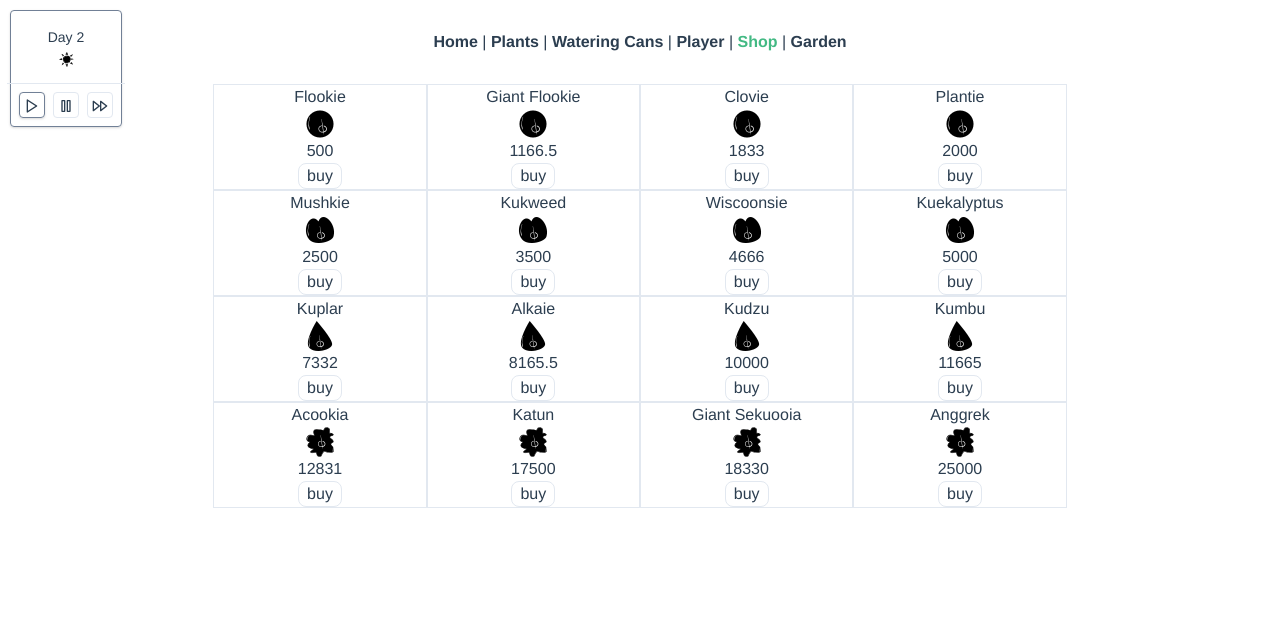
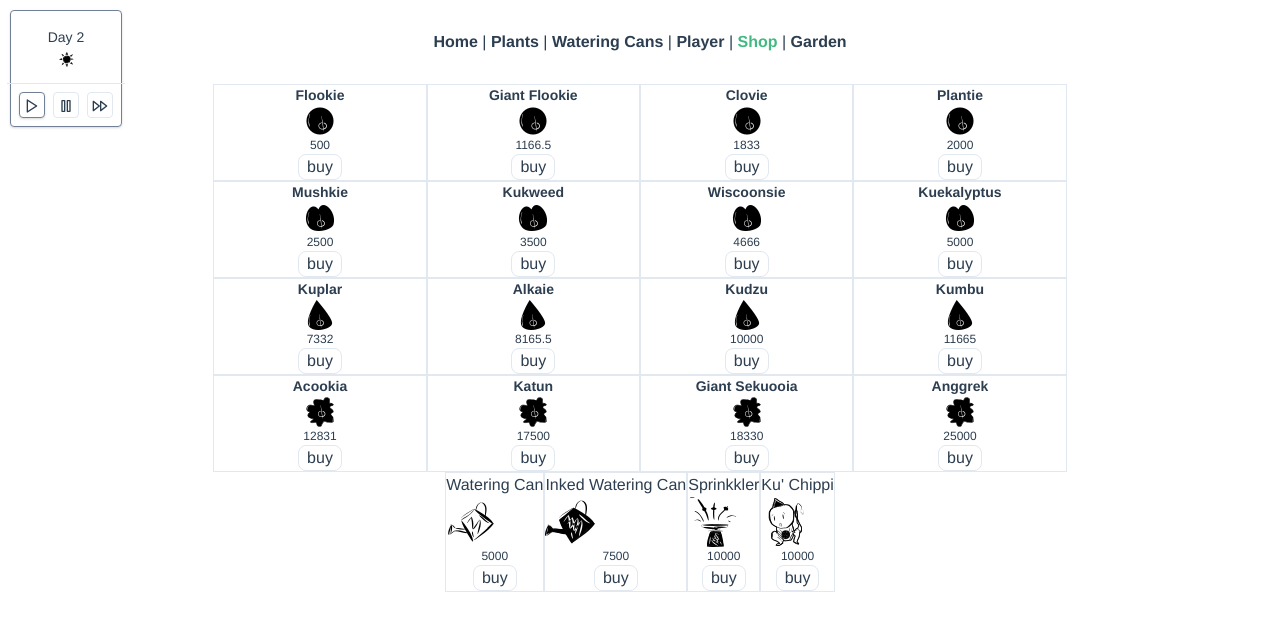
Before and after one commit to farishan/inkk-garden, a Vue app: page /#/shop in a window 1280 px wide. Shown: the top 630 px of the page. Built offline with nearby package versions, Linux system fonts and the light colour scheme.

Commit message:
Add other items UI to shop

```diff
--- a/src/assets/watering-cans.json
+++ b/src/assets/watering-cans.json
@@ -4,13 +4,15 @@
     "name": "Watering Can",
     "water": 1,
     "capacity": 1,
-    "image": "watering_can.png"
+    "image": "watering_can.png",
+    "price": 5000
   },
   {
     "id": 2,
     "name": "Inked Watering Can",
     "water": 5,
     "capacity": 5,
-    "image": "inked_watering_can.png"
+    "image": "inked_watering_can.png",
+    "price": 7500
   }
 ]
--- a/src/views/Shop.vue
+++ b/src/views/Shop.vue
@@ -1,5 +1,6 @@
 <template>
   <div>
+    <!-- PLANTS -->
     <div class="flex flex-wrap w-2/3 mx-auto">
       <div
         v-for="(plant, index) in $store.state.plants.data"
@@ -7,9 +8,9 @@
         class="w-1/4"
       >
         <div class="border">
-          <h4>{{plant.name}}</h4>
+          <h4 class="text-sm font-bold">{{plant.name}}</h4>
           <img class="mx-auto" :src="`/images/${plant.imageSeed}`">
-          <p>{{ plant.price }}</p>
+          <p class="text-xs">{{ plant.price }}</p>
           <button class="border rounded-lg px-2">buy</button>
           <!-- <pre>
             {{ JSON.stringify(plant, null, 2) }}
@@ -17,5 +18,47 @@
         </div>
       </div>
     </div>
+
+    <!-- OTHERS -->
+    <div class="flex w-2/3 mx-auto justify-center">
+      <!-- watering cans -->
+      <div class="flex">
+        <div v-for="(data, index) in $store.state.watering.cans" :key="index">
+          <div class="border">
+            <h4>{{data.name}}</h4>
+            <img :src="`/images/${data.image}`">
+            <p class="text-xs">{{data.price}}</p>
+            <button class="border rounded-lg px-2">buy</button>
+            <!-- <pre>
+              {{ JSON.stringify(data, null, 2) }}
+            </pre> -->
+          </div>
+        </div>
+      </div>
+
+      <!-- sprinkler -->
+      <div>
+        <div class="border">
+          <h4>Sprinkkler</h4>
+          <img
+            src="/images/water_sprinkler.png"
+            alt="sprinkler"
+          >
+          <p class="text-xs">10000</p>
+          <button class="border rounded-lg px-2">buy</button>
+        </div>
+      </div>
+      <div>
+        <div class="border">
+          <h4>Ku' Chippi</h4>
+          <img
+            src="/images/cookie_imp.png"
+            alt="collector"
+          >
+          <p class="text-xs">10000</p>
+          <button class="border rounded-lg px-2">buy</button>
+        </div>
+      </div>
+    </div>
   </div>
 </template>
```
